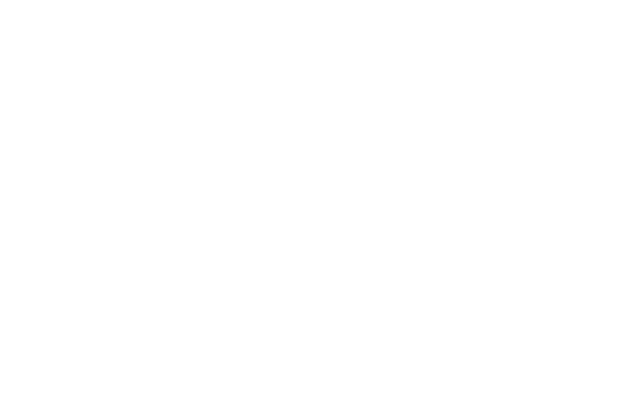
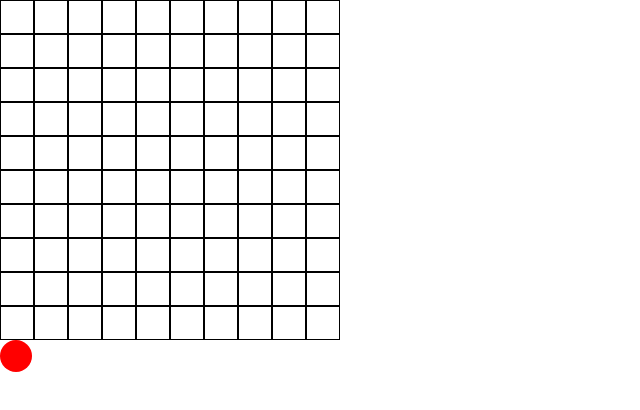
Before and after one commit to ann-kar/checkers, a React (Create React App) app: page / in a window 1280 px wide. Shown: the top 410 px of the page, without its empty margins (0-640 px from the left). Built offline with nearby package versions, Linux system fonts and the light colour scheme.

Commit message:
feat: add main component structure

```diff
--- a/src/App.tsx
+++ b/src/App.tsx
@@ -1,9 +1,14 @@
 import React from "react";
 
 import "./App.css";
+import { Board } from "./components/Pawn/Board/Board";
 
 function App() {
-  return <div className="App"></div>;
+  return (
+    <div className="App">
+      <Board />
+    </div>
+  );
 }
 
 export default App;
--- /dev/null
+++ b/src/components/Pawn/Board/Board.css
@@ -0,0 +1,3 @@
+.Board {
+  position: relative;
+}
--- /dev/null
+++ b/src/components/Pawn/Board/Board.tsx
@@ -0,0 +1,23 @@
+import { Tile } from "../../Tile/Tile";
+import { Pawn } from "../Pawn/Pawn";
+
+import "./Board.css";
+
+export const Board = () => {
+  const tiles = new Array(10).fill(0).map((el) => new Array(10).fill(0));
+
+  return (
+    <div className="Board">
+      {tiles.map((row, i) => {
+        return (
+          <div key={`row-${i}`} className="Row">
+            {row.map((tile, j) => {
+              return <Tile key={`tile-${i}-${j}`} />;
+            })}
+          </div>
+        );
+      })}
+      <Pawn />
+    </div>
+  );
+};
--- /dev/null
+++ b/src/components/Pawn/Pawn/Pawn.css
@@ -0,0 +1,7 @@
+.Pawn {
+  position: absolute;
+  border-radius: 50%;
+  background-color: red;
+  width: 2rem;
+  height: 2rem;
+}
--- /dev/null
+++ b/src/components/Pawn/Pawn/Pawn.tsx
@@ -0,0 +1,12 @@
+import { useRef } from "react";
+import "./Pawn.css";
+
+export const Pawn = () => {
+  const pawnEl = useRef<any>();
+
+  const handleKeyDown = (event: any) => {
+    pawnEl.current.focus();
+  };
+
+  return <div className="Pawn" ref={pawnEl} onKeyUp={handleKeyDown}></div>;
+};
--- /dev/null
+++ b/src/components/Tile/Tile.css
@@ -0,0 +1,9 @@
+.Tile {
+  height: 2rem;
+  width: 2rem;
+  border: 1px solid black;
+}
+
+.Row {
+  display: flex;
+}
--- /dev/null
+++ b/src/components/Tile/Tile.tsx
@@ -0,0 +1,9 @@
+import "./Tile.css";
+
+export const Tile = () => {
+
+    return (
+        <div className="Tile">
+        </div>
+    )
+}
```
